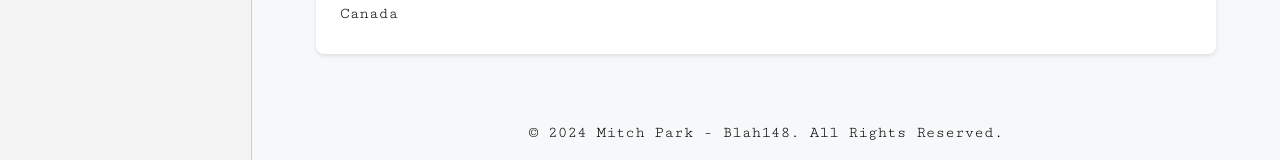
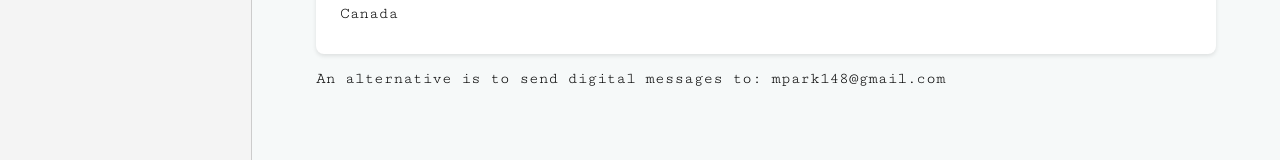
Before and after one commit to blah148/portfolio, a Next.js app: page /write in a window 1280 px wide. Shown: the part 191-351 px from the top of the page. Built offline with nearby package versions, Linux system fonts and the light colour scheme; no server answers; the database is empty.

Commit message:
temporary mod for spotify artist profile claiming

```diff
--- a/pages/write.js
+++ b/pages/write.js
@@ -34,6 +34,7 @@ export default function Contact() {
                 <p>St Paul, AB T0A 0E5</p>
                 <p>Canada</p>
               </div>
+							<p>An alternative is to send digital messages to: mpark148@gmail.com</p>
             </div>
           </div>
           <Footer />
```
